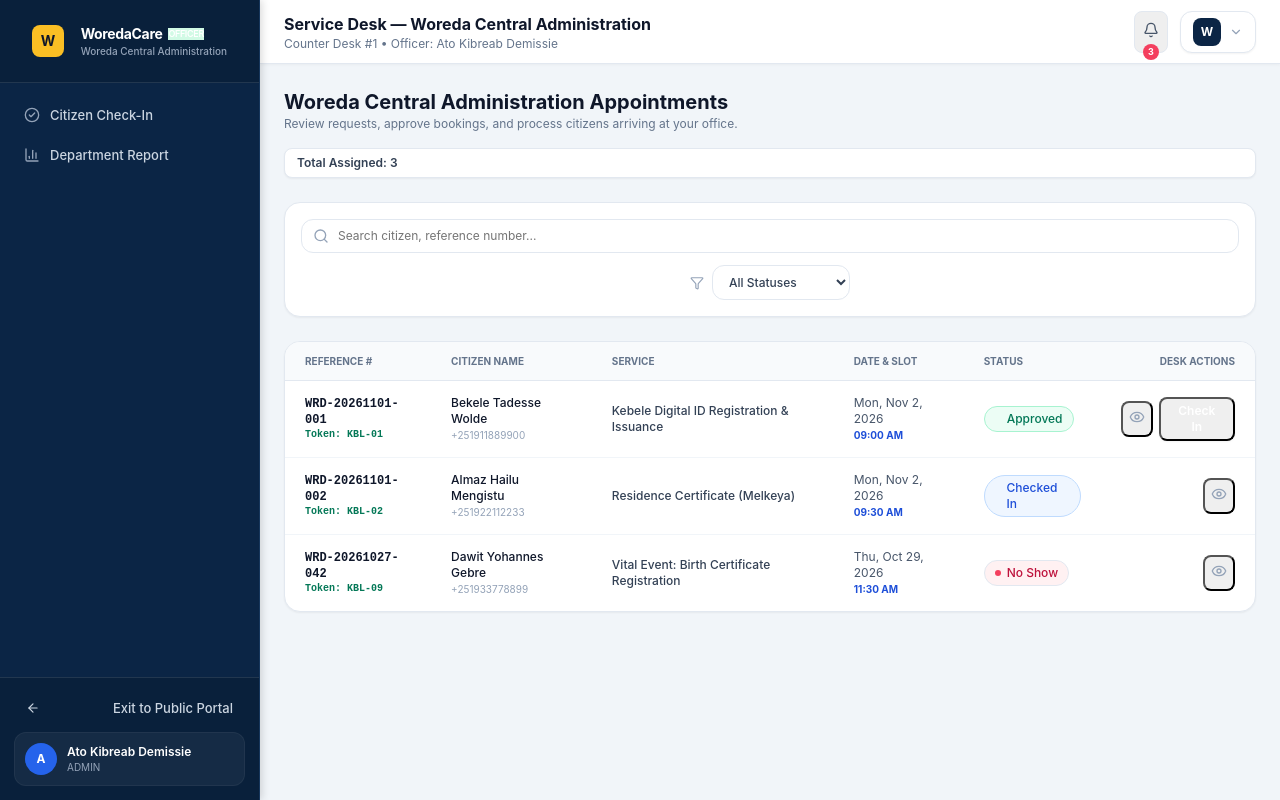
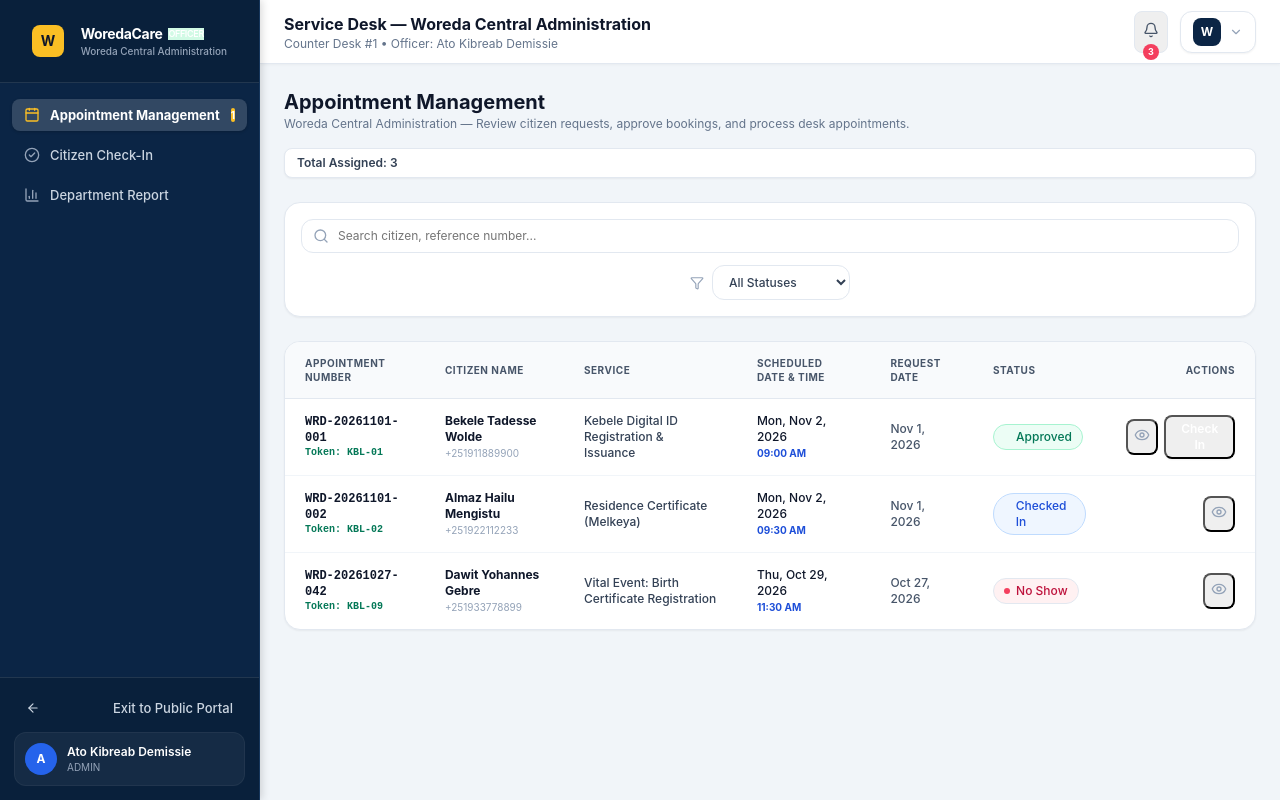
Before and after one commit to Amir3356/Woreda-Booking-and-Appointment-Management-System, a React (Vite) app in the folder client/: page /officer/appointments in a window 1280 px wide. Built offline with nearby package versions, Linux system fonts and the light colour scheme.

Commit message:
feat(officer): add Appointment Management sidebar item and configure requested table columns

```diff
--- a/client/components/layout/DashboardSidebar.jsx
+++ b/client/components/layout/DashboardSidebar.jsx
@@ -39,6 +39,12 @@ export default function DashboardSidebar({ role = "ADMIN" }) {
   ];
 
   const officerNav = [
+    {
+      href: "/officer/appointments",
+      label: "Appointment Management",
+      icon: Calendar,
+      badge: pendingAppointmentsCount > 0 ? pendingAppointmentsCount : null,
+    },
     { href: "/officer/verify", label: "Citizen Check-In", icon: CheckCircle2 },
     { href: "/officer/reports", label: "Department Report", icon: BarChart3 },
   ];
--- a/client/pages/officer/OfficerAppointmentsPage.jsx
+++ b/client/pages/officer/OfficerAppointmentsPage.jsx
@@ -33,6 +33,17 @@ export default function OfficerAppointmentsPage() {
 
   const deptAppointments = appointments.filter((a) => a.departmentId === officerDeptId);
 
+  const formatRequestDate = (dateString) => {
+    if (!dateString) return "N/A";
+    const d = new Date(dateString);
+    if (isNaN(d.getTime())) return dateString;
+    return d.toLocaleDateString("en-US", {
+      month: "short",
+      day: "numeric",
+      year: "numeric",
+    });
+  };
+
   const filtered = deptAppointments.filter((a) => {
     const matchesSearch =
       a.referenceNumber.toLowerCase().includes(search.toLowerCase()) ||
@@ -47,11 +58,10 @@ export default function OfficerAppointmentsPage() {
       {/* Header */}
       <div className="flex flex-col sm:flex-row sm:items-center justify-between gap-4">
         <div>
-          <h2 className="text-xl font-bold text-slate-900">
-            {currentUser?.departmentName || "Department"} Appointments
-          </h2>
+          <h2 className="text-xl font-bold text-slate-900">Appointment Management</h2>
           <p className="text-xs text-slate-500">
-            Review requests, approve bookings, and process citizens arriving at your office.
+            {currentUser?.departmentName ? `${currentUser.departmentName} — ` : ""}
+            Review citizen requests, approve bookings, and process desk appointments.
           </p>
         </div>
 
@@ -96,52 +106,69 @@ export default function OfficerAppointmentsPage() {
       <div className="bg-white rounded-2xl border border-slate-200 shadow-xs overflow-hidden">
         <div className="overflow-x-auto">
           <table className="w-full text-left text-xs">
-            <thead className="bg-slate-50 border-b border-slate-200 text-slate-500 uppercase font-semibold text-[10px]">
+            <thead className="bg-slate-50 border-b border-slate-200 text-slate-600 uppercase font-bold text-[10px] tracking-wider">
               <tr>
-                <th className="px-5 py-3">Reference #</th>
-                <th className="px-5 py-3">Citizen Name</th>
-                <th className="px-5 py-3">Service</th>
-                <th className="px-5 py-3">Date & Slot</th>
-                <th className="px-5 py-3">Status</th>
-                <th className="px-5 py-3 text-right">Desk Actions</th>
+                <th className="px-5 py-3.5">Appointment Number</th>
+                <th className="px-5 py-3.5">Citizen Name</th>
+                <th className="px-5 py-3.5">Service</th>
+                <th className="px-5 py-3.5">Scheduled Date & Time</th>
+                <th className="px-5 py-3.5">Request Date</th>
+                <th className="px-5 py-3.5">Status</th>
+                <th className="px-5 py-3.5 text-right">Actions</th>
               </tr>
             </thead>
             <tbody className="divide-y divide-slate-100">
               {filtered.length === 0 ? (
                 <tr>
-                  <td colSpan={6} className="px-5 py-8 text-center text-slate-400">
+                  <td colSpan={7} className="px-5 py-10 text-center text-slate-400">
                     No appointments found matching this filter.
                   </td>
                 </tr>
               ) : (
                 filtered.map((apt) => (
                   <tr key={apt.id} className="hover:bg-slate-50/80 transition-colors">
+                    {/* Appointment Number */}
                     <td className="px-5 py-3.5 font-mono font-bold text-slate-900">
-                      <div>{apt.referenceNumber}</div>
+                      <div className="text-blue-900 hover:text-blue-700">{apt.referenceNumber}</div>
                       {apt.tokenNumber && (
                         <span className="text-[10px] text-emerald-700 font-bold block">
                           Token: {apt.tokenNumber}
                         </span>
                       )}
                     </td>
+
+                    {/* Citizen Name */}
                     <td className="px-5 py-3.5 font-medium text-slate-900">
-                      <div>{apt.citizenName}</div>
+                      <div className="font-bold text-slate-900">{apt.citizenName}</div>
                       <span className="text-[10px] text-slate-400 font-normal">{apt.citizenPhone}</span>
                     </td>
+
+                    {/* Service */}
                     <td className="px-5 py-3.5 text-slate-700 font-medium">{apt.serviceName}</td>
+
+                    {/* Scheduled Date & Time */}
                     <td className="px-5 py-3.5 text-slate-600">
-                      <div>{formatDate(apt.date)}</div>
+                      <div className="font-medium text-slate-900">{formatDate(apt.date)}</div>
                       <span className="text-[10px] text-blue-700 font-bold">{apt.timeSlot}</span>
                     </td>
+
+                    {/* Request Date */}
+                    <td className="px-5 py-3.5 text-slate-600 font-medium">
+                      {formatRequestDate(apt.createdAt)}
+                    </td>
+
+                    {/* Status */}
                     <td className="px-5 py-3.5">
                       <StatusBadge status={apt.status} />
                     </td>
+
+                    {/* Actions */}
                     <td className="px-5 py-3.5 text-right">
                       <div className="flex items-center justify-end gap-1.5">
                         <button
                           onClick={() => setSelectedSlipApt(apt)}
-                          className="p-1.5 text-slate-400 hover:text-slate-800 rounded-lg hover:bg-slate-100"
-                          title="View Slip"
+                          className="p-1.5 text-slate-400 hover:text-slate-800 rounded-lg hover:bg-slate-100 transition-colors"
+                          title="View Confirmation Slip"
                         >
                           <Eye className="w-4 h-4" />
                         </button>
@@ -150,15 +177,15 @@ export default function OfficerAppointmentsPage() {
                           <>
                             <button
                               onClick={() => updateAppointmentStatus(apt.id, "APPROVED", "Approved by desk officer")}
-                              className="p-1.5 rounded-lg bg-emerald-50 text-emerald-700 hover:bg-emerald-100"
-                              title="Approve"
+                              className="p-1.5 rounded-lg bg-emerald-50 text-emerald-700 hover:bg-emerald-100 transition-colors"
+                              title="Approve Appointment"
                             >
                               <Check className="w-4 h-4" />
                             </button>
                             <button
                               onClick={() => updateAppointmentStatus(apt.id, "REJECTED", "", "Paperwork incomplete")}
-                              className="p-1.5 rounded-lg bg-rose-50 text-rose-700 hover:bg-rose-100"
-                              title="Reject"
+                              className="p-1.5 rounded-lg bg-rose-50 text-rose-700 hover:bg-rose-100 transition-colors"
+                              title="Reject Appointment"
                             >
                               <X className="w-4 h-4" />
                             </button>
@@ -168,7 +195,7 @@ export default function OfficerAppointmentsPage() {
                         {apt.status === "APPROVED" && (
                           <button
                             onClick={() => updateAppointmentStatus(apt.id, "CHECKED_IN")}
-                            className="px-3 py-1 bg-blue-700 hover:bg-blue-800 text-white rounded-lg text-xs font-semibold shadow-xs"
+                            className="px-3 py-1 bg-blue-700 hover:bg-blue-800 text-white rounded-lg text-xs font-semibold shadow-xs transition-colors"
                           >
                             Check In
                           </button>
```
